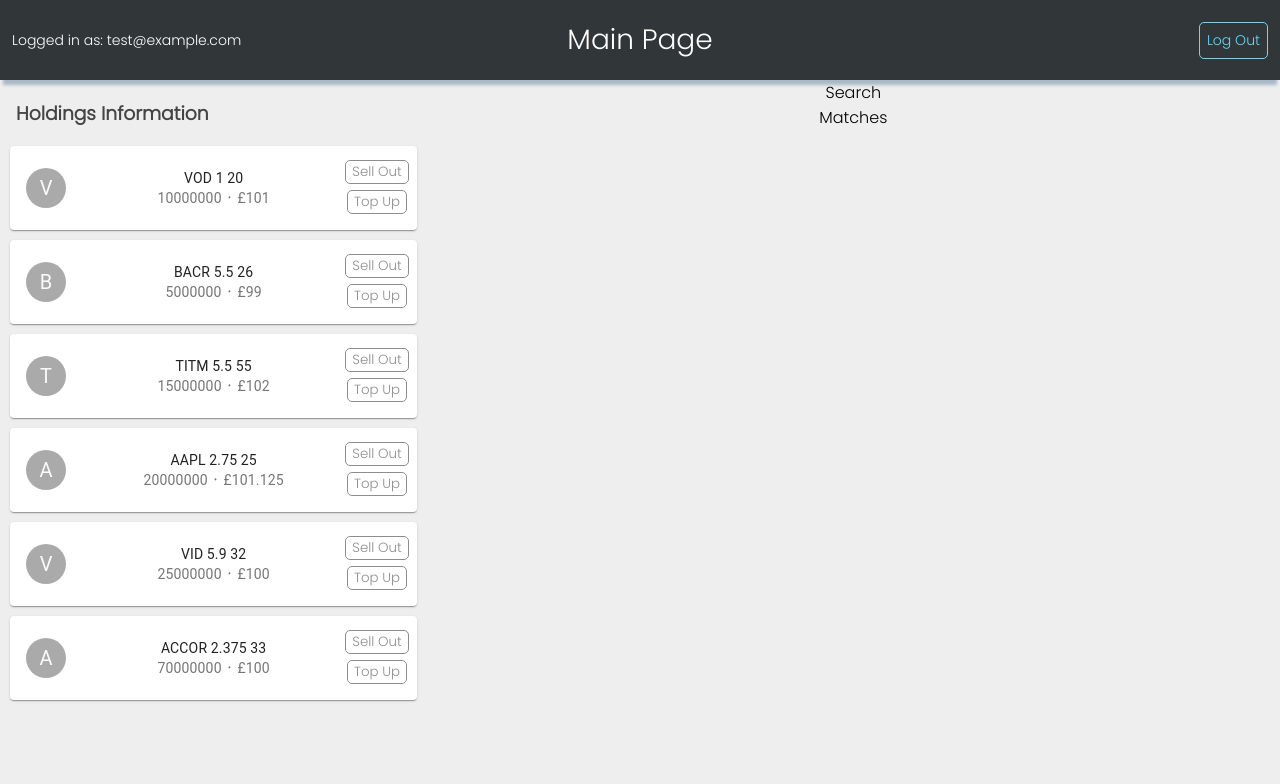
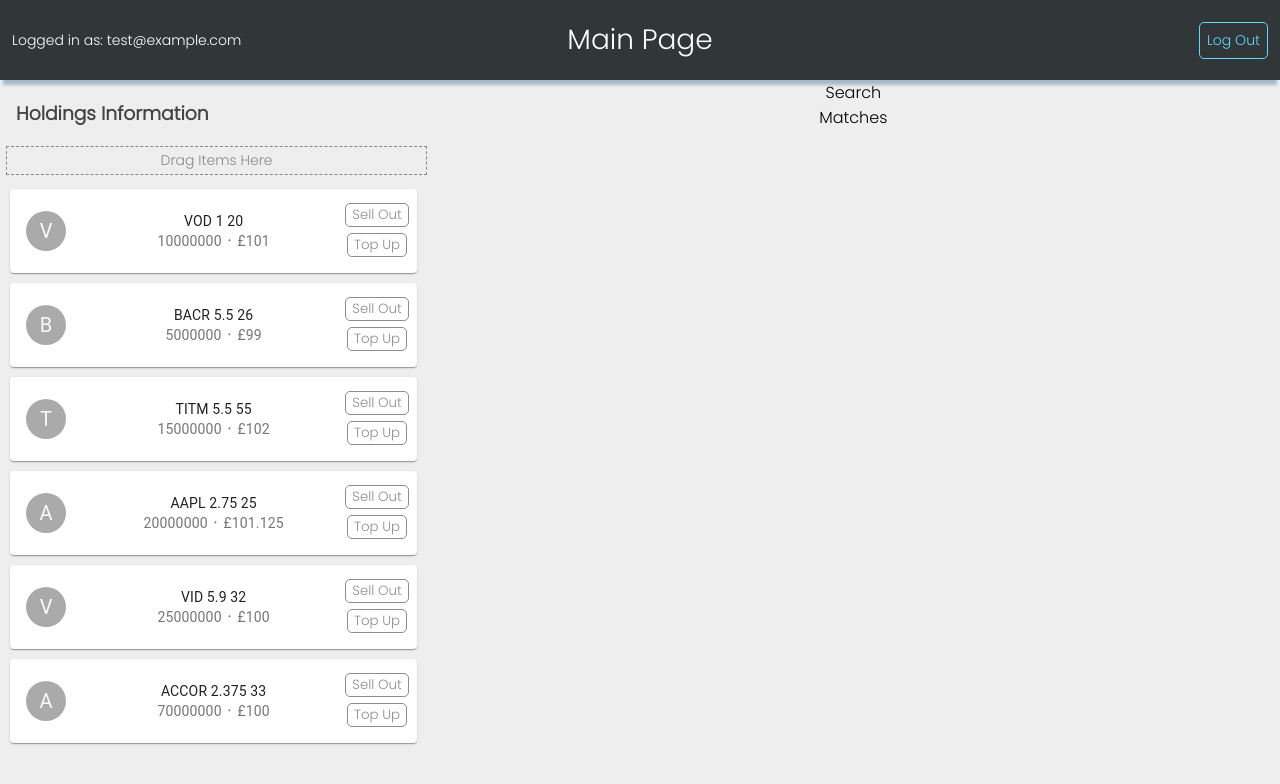
Before and after one commit to MrYKenz/React-Interview-Challenge, a React (Create React App) app: page / in a window 1280 px wide. Shown: the top 784 px of the page. Built offline with nearby package versions, Linux system fonts and the light colour scheme.

Commit message:
drag&drop functionality for holdings

```diff
--- /dev/null
+++ b/src/components/Cards.js
@@ -0,0 +1,49 @@
+import React from 'react'
+// material ui imports
+import Card from '@material-ui/core/Card';
+import CardHeader from '@material-ui/core/CardHeader';
+import Avatar from '@material-ui/core/Avatar';
+
+function Cards({data, dragStart, dragOver}) {
+    const sellOut = () => {
+        console.log("sell out"); // sellout functionality
+    }
+    const topUp = () => {
+        console.log("top up"); // topup functionality
+    }
+    return (
+        <div>
+            {data.map((holding, key) => (
+                <Card id={key} key={key} style={{margin: '10px'}}
+                draggable={true}
+                onDragStart={dragStart} onDragOver={dragOver}>
+                    <CardHeader
+                        avatar={
+                            <Avatar aria-label="recipe"
+                            style={{backgroundColor: '#aaa'}}>
+                                {holding.bond[0]}
+                            </Avatar>
+                        }
+                        title={holding.bond}
+                        subheader={holding.size + ' ᛫ £' + holding.price}
+                        action={
+                            <div className='buttons'>
+                                <button style={{marginTop: '6px',
+                                marginBottom: '4px'}}
+                                onClick={() => sellOut()}>
+                                    Sell Out
+                                </button>
+                                <br/>
+                                <button onClick={() => topUp()}>
+                                    Top Up
+                                </button>
+                            </div>
+                        }
+                    />
+                </Card>
+            ))}
+        </div>
+    )
+}
+
+export default Cards
--- a/src/components/Display.js
+++ b/src/components/Display.js
@@ -1,48 +1,41 @@
-import React from 'react'
-// material ui imports
-import Card from '@material-ui/core/Card';
-import CardHeader from '@material-ui/core/CardHeader';
-import Avatar from '@material-ui/core/Avatar';
+import React from 'react';
+import Cards from './Cards';
 
 function Display({data}) {
-    const sellOut = () => {
-        // sellout functionality
-        console.log("sell out")
+    const drag = event => {
+        event.preventDefault();
     }
-    const topUp = () => {
-        // topup functionality
-        console.log("top up")
+    const drop = event => {
+        event.preventDefault();
+        const card_id = event.dataTransfer.getData('card_id');
+        const card = document.getElementById(card_id);
+        card.style.display = 'block';
+        event.target.appendChild(card);
+    }
+    // card functions
+    const dragStart = event => {
+        const target = event.target;
+        event.dataTransfer.setData('card_id', target.id);
+        setTimeout(() => {
+            target.style.display = "none";
+        }, 0); // to only make invisable after grabbing action
+    }
+    const dragOver = event => {
+        event.stopPropagation(); // prevents other events so cards dragging into other cards
     }
     return (
-        <div>
-            <h3 style={{textAlign: 'left', paddingLeft: '1rem', color: '#444'}}>
+        <div onDragOver={drag} onDrop={drop}>
+            <h3 style={{textAlign: 'left', paddingLeft: '1rem',
+            color: '#444'}}>
                 Holdings Information
             </h3>
-            {data.map((holding, key) => (
-                <Card key={key} style={{margin: '10px'}}>
-                    <CardHeader
-                    avatar={
-                    <Avatar aria-label="recipe" style={{backgroundColor: '#aaa'}}>
-                        {holding.bond[0]}
-                    </Avatar>
-                    }
-                    title={holding.bond}
-                    subheader={holding.size + ' ᛫ £' + holding.price}
-                    action={
-                        <div className='buttons'>
-                            <button style={{marginTop: '6px', marginBottom: '4px'}}
-                            onClick={() => sellOut()}>
-                                Sell Out
-                            </button>
-                            <br/>
-                            <button onClick={() => topUp()}>
-                                Top Up
-                            </button>
-                        </div>
-                    }
-                    />
-                </Card>
-            ))}
+            <p style={{color: '#888', fontSize: '14px',
+            borderStyle: 'dashed', borderWidth: '1px',
+            padding: '3px', marginLeft: '0.4rem'}}>
+                Drag Items Here
+            </p>
+            <Cards data={data} dragStart={dragStart}
+            dragOver={dragOver} />
         </div>
     )
 }
```
Also changed, not shown: 1 other file (tests, documents, lock files or other folders).
